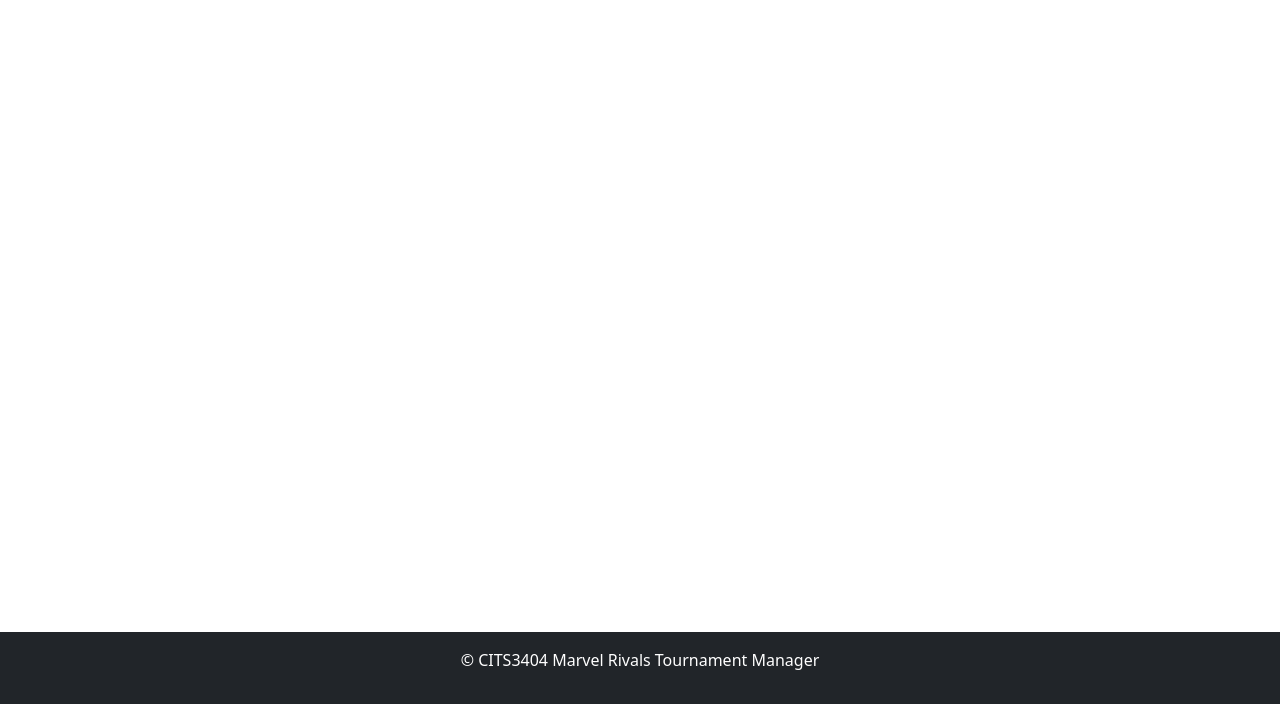
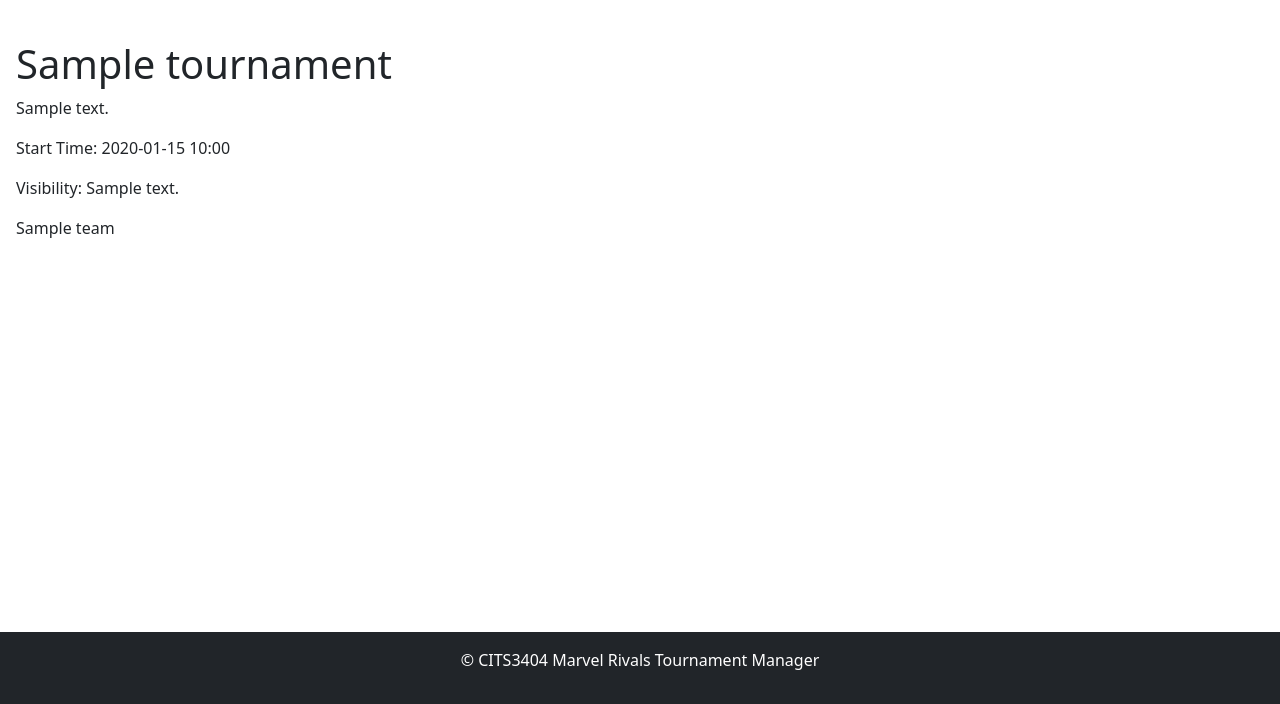
Before and after one commit to 23941335/cits3403, a Flask app: template app/templates/pages/tournament.html in a window 1280 px wide. Shown: the part 96-800 px from the top of the page. Run offline with Flask 3, Linux system fonts and the light colour scheme; the template is opened without the code that fills it: values that come from a table or form of the project are taken from there, others are empty; tables that the repository leaves empty hold one stand-in row (values such as "Sample post").

Commit message:
Tournament.html now reading data from DB

```diff
--- a/app/templates/pages/tournament.html
+++ b/app/templates/pages/tournament.html
@@ -8,5 +8,13 @@
 {% endblock %}
 
 {% block main %}
+<h1>{{ tournament.title }}</h1>
+<p>{{ tournament.description }}</p>
+<p>Start Time: {{ tournament.start_time.strftime('%Y-%m-%d %H:%M') }}</p>
+<p>Visibility: {{ tournament.visibility.visibility }}</p>
+
+{% for team in teams %}
+<p>{{ team.team_name }}</p>
+{% endfor %}
 
 {% endblock %}
```
